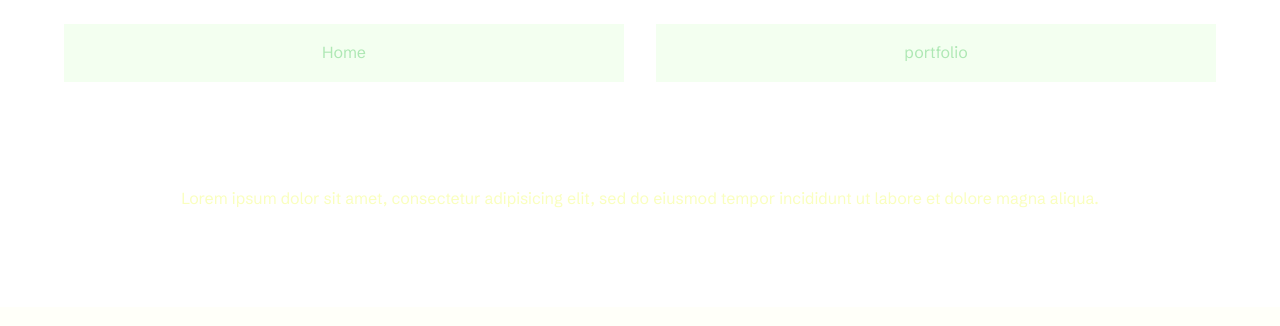
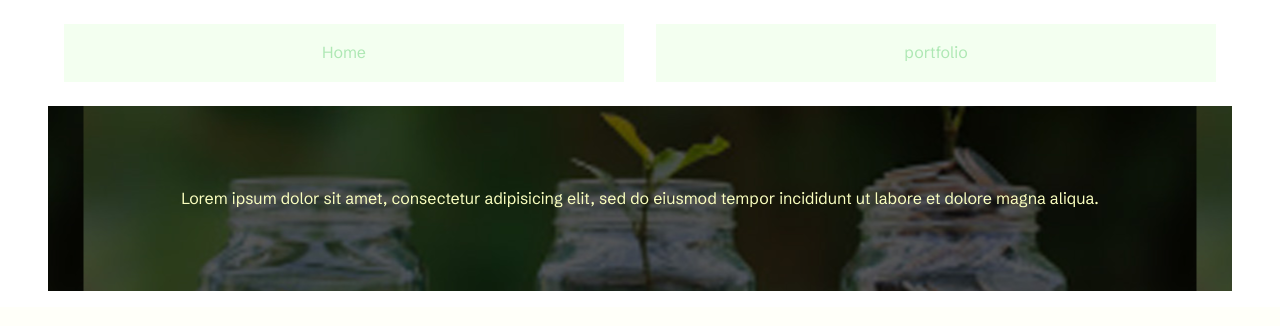
Before and after one commit to musk0005/hot-topics, a plain HTML site: page index.html in a window 1280 px wide. Shown: the part 99-425 px from the top of the page. Drawn offline with nearby package versions, Linux system fonts and the light colour scheme.

Commit message:
Update style.css

```diff
--- a/style.css
+++ b/style.css
@@ -72,7 +72,7 @@ nav a
 }
 #masthead
 {
-	background-image:url(../img/bgformasthead.jpg);
+	background-image:url(bgformasthead.jpg);
 	padding:2rem 2rem;
 	background-position: center;
 	color:#FAFFBF;
```
